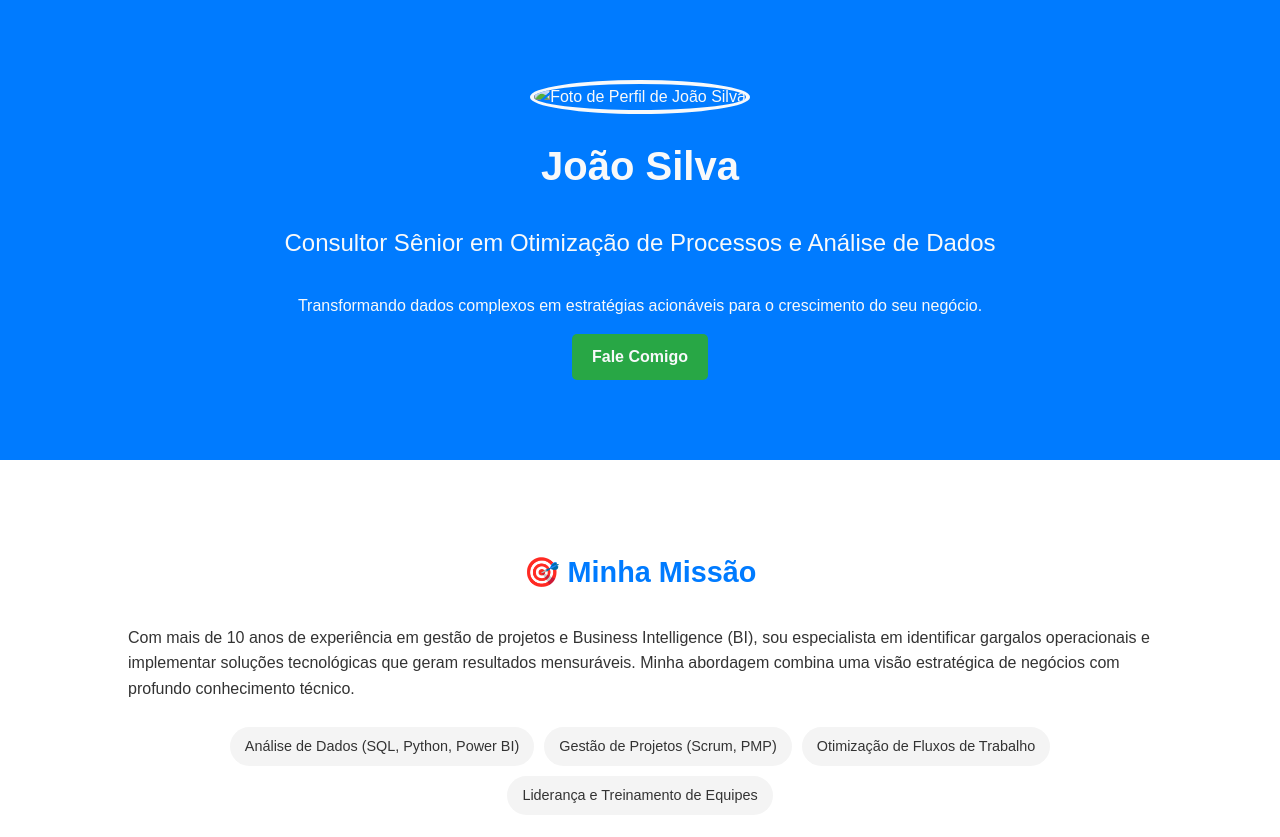
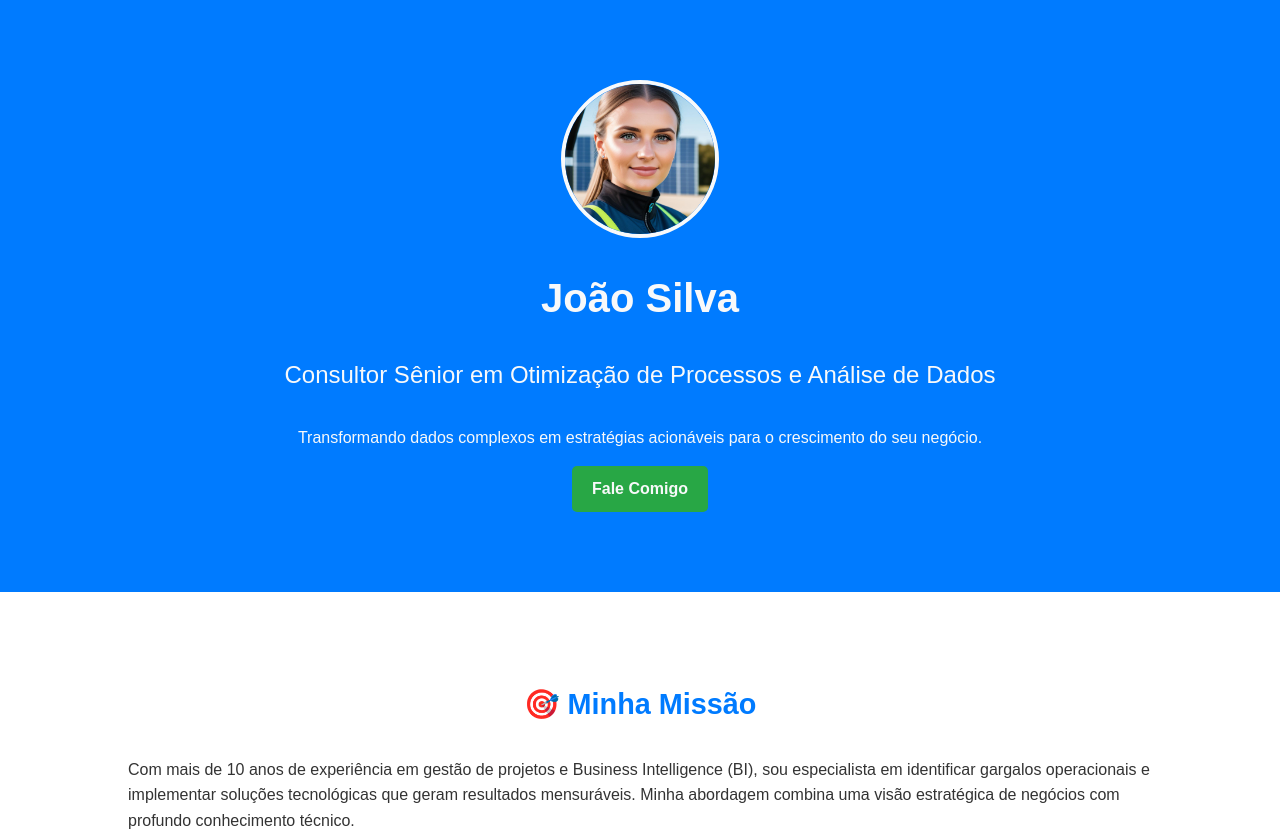
Before and after one commit to DimplyKhan13/duarte.dev.br, a plain HTML site: page index.html in a window 1280 px wide. Shown: the top 837 px of the page. Drawn offline with Linux system fonts and the light colour scheme.

Commit message:
Update index.html

```diff
--- a/index.html
+++ b/index.html
@@ -10,7 +10,7 @@
 
     <header class="hero">
         <div class="container">
-            <img src="assets/perfil.jpg" alt="Foto de Perfil de João Silva" class="profile-img">
+            <img src="assets/perfil.png" alt="Foto de Perfil de João Silva" class="profile-img">
             <h1>João Silva</h1>
             <h2>Consultor Sênior em Otimização de Processos e Análise de Dados</h2>
             <p>Transformando dados complexos em estratégias acionáveis para o crescimento do seu negócio.</p>
```
